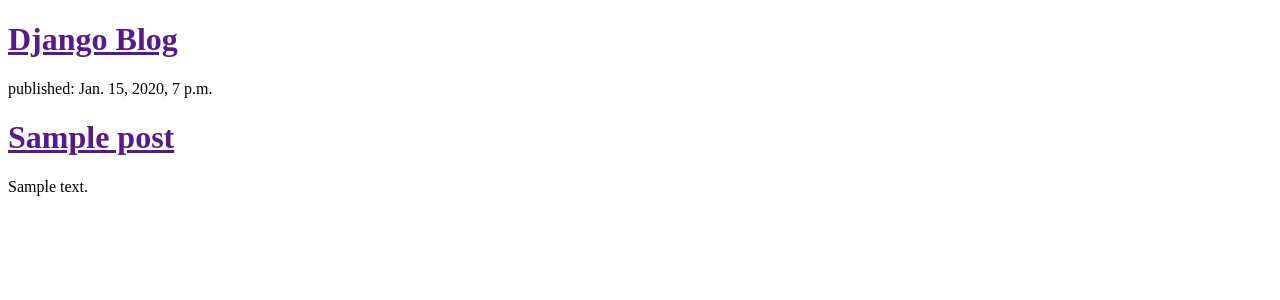
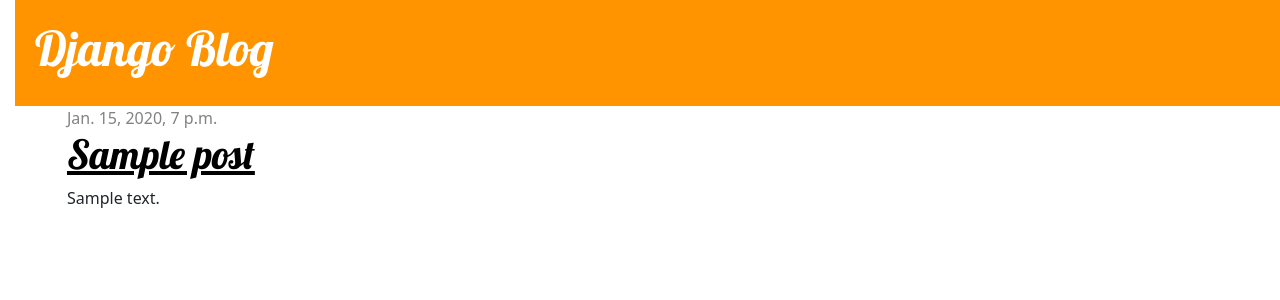
Before and after one commit to yootewing/test-blog, a Django app: page / in a window 1280 px wide. Shown: the top 300 px of the page. Run offline with Django 3.2, Linux system fonts and the light colour scheme; tables that the repository leaves empty hold one stand-in row (values such as "Sample post").

Commit message:
Added view & templates for detailed blog post as well as CSS for the site.

```diff
--- /dev/null
+++ b/blog/static/css/blog.css
@@ -0,0 +1,55 @@
+h1 a {
+    color: orange;
+    font-family: 'Lobster', cursive;
+}
+
+body {
+    padding-left: 15px;
+}
+
+.page-header {
+    background-color: #ff9400;
+    margin-top: 0;
+    padding: 20px;
+}
+
+.page-header h1, .page-header h1 a, .page-header h1 a:visited, .page-header h1 a:active {
+    color:#ffffff;
+    font-size: 36pt;
+    text-decoration: none;
+}
+
+.content {
+    margin-left: 40px;
+}
+
+h1, h2, h3, h4 {
+    font-family: 'Lobster', cursive;
+}
+
+.date {
+    color: #828282;
+}
+
+.save {
+    float: right
+}
+
+.post-form textarea, .post-form input {
+    width: 100%
+}
+
+.top-menu, .top-menu:hover, .top-menu:visited {
+    color: #ffffff;
+    float: right;
+    font-size: 26pt;
+    margin-right: 20px;
+}
+
+.post {
+    margin-bottom: 70px;
+}
+
+.post h1 a, .post h1 a:visited {
+    color: #000000;
+}
--- /dev/null
+++ b/blog/templates/blog/base.html
@@ -0,0 +1,24 @@
+<!DOCTYPE html>
+{% load static %}
+<html>
+<head>
+    <meta charset="UTF-8">
+    <title>Django blog</title>
+    <link href="https://cdn.jsdelivr.net/npm/bootstrap@5.0.0-beta1/dist/css/bootstrap.min.css" rel="stylesheet" integrity="sha384-giJF6kkoqNQ00vy+HMDP7azOuL0xtbfIcaT9wjKHr8RbDVddVHyTfAAsrekwKmP1" crossorigin="anonymous">
+    <link rel="stylesheet" href="{% static 'css/blog.css' %}">
+    <link href="//fonts.googleapis.com/css?family=Lobster&subset=latin,latin-ext" rel="stylesheet" type="text/css">
+</head>
+<body>
+    <div class="page-header">
+        <h1><a href="/">Django Blog</a></h1>
+    </div>
+    <div class="content container">
+        <div class="row">
+            <div class="col-md-8">
+            {% block content %}
+            {% endblock %}
+            </div>
+        </div>
+    </div>
+</body>
+</html>
--- a/blog/templates/blog/post_list.html
+++ b/blog/templates/blog/post_list.html
@@ -1,20 +1,13 @@
-<!DOCTYPE html>
-<html>
-<head>
-    <title>Django blog</title>
-</head>
-<body>
-    <div>
-        <h1><a href="">Django Blog</a></h1>
-    </div>
+{% extends 'blog/base.html' %}
 
+{% block content %}
     {% for post in posts %}
-        <div>
-            <p>published: {{ post.published_date }}</p>
-            <h1><a href="">{{ post.title }}</a></h1>
+        <div class="post">
+            <div class="date">
+                {{ post.published_date }}
+            </div>
+            <h1><a href="{% url 'post_detail' pk=post.pk %}">{{ post.title }}</a></h1>
             <p>{{ post.text|linebreaksbr }}</p>
         </div>
     {% endfor %}
-
-</body>
-</html>
+{% endblock %}
--- a/blog/urls.py
+++ b/blog/urls.py
@@ -3,4 +3,5 @@
 
 urlpatterns = [
     path('', views.post_list, name='post_list'),
+    path('post/<int:pk>/', views.post_detail, name='post_detail'),
 ]
--- a/blog/views.py
+++ b/blog/views.py
@@ -1,7 +1,11 @@
-from django.shortcuts import render
+from django.shortcuts import render, get_object_or_404
 from django.utils import timezone
 from .models import Post
 
 def post_list(request):
     posts = Post.objects.filter(published_date__lte=timezone.now()).order_by('published_date')
     return render(request, 'blog/post_list.html', {'posts': posts})
+
+def post_detail(request, pk):
+    post = get_object_or_404(Post, pk=pk)
+    return render(request, 'blog/post_detail.html',{'post': post})
```
Also changed, not shown: blog/templates/blog/post_detail.html (added, +13 -0 lines).
